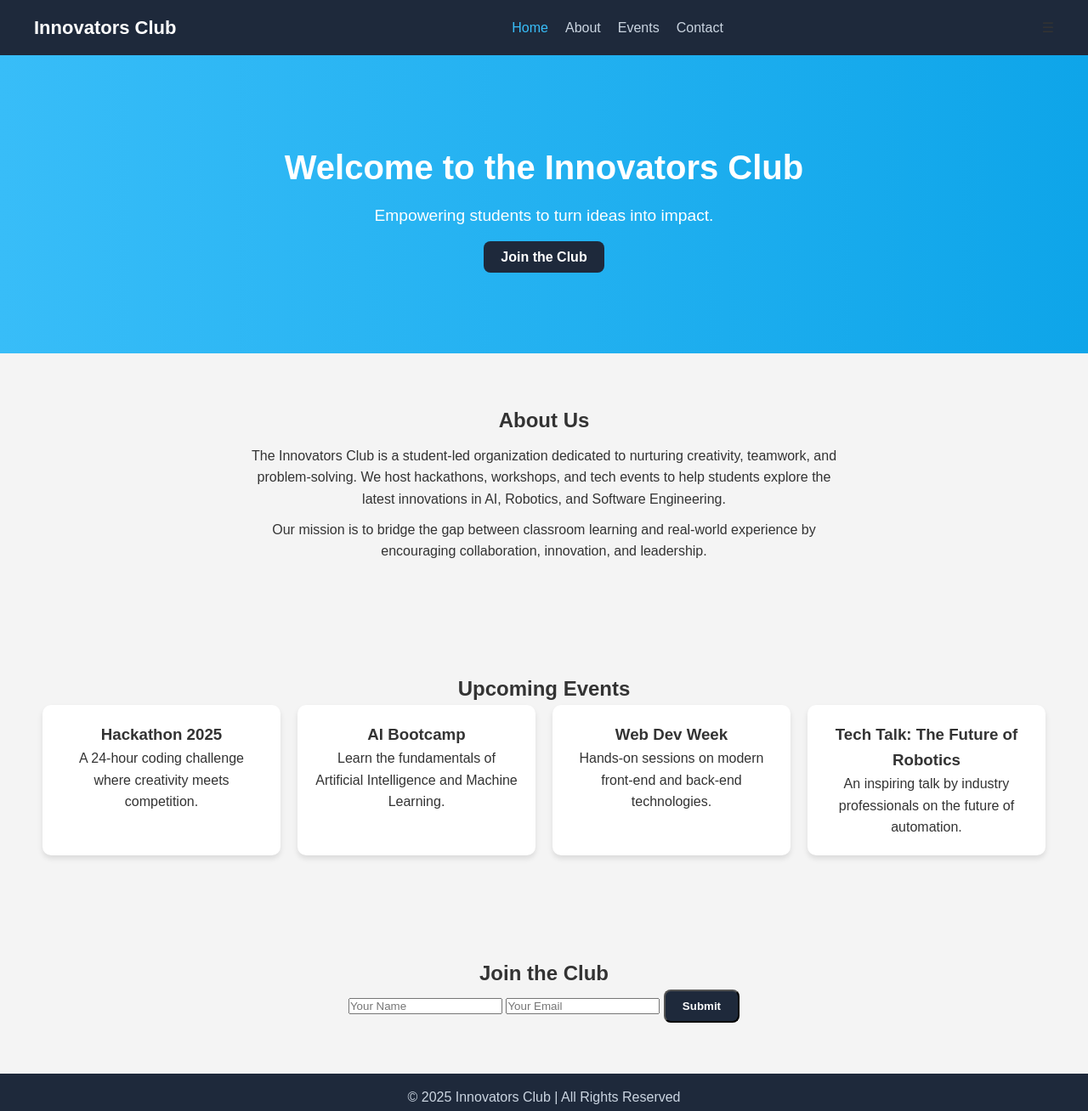
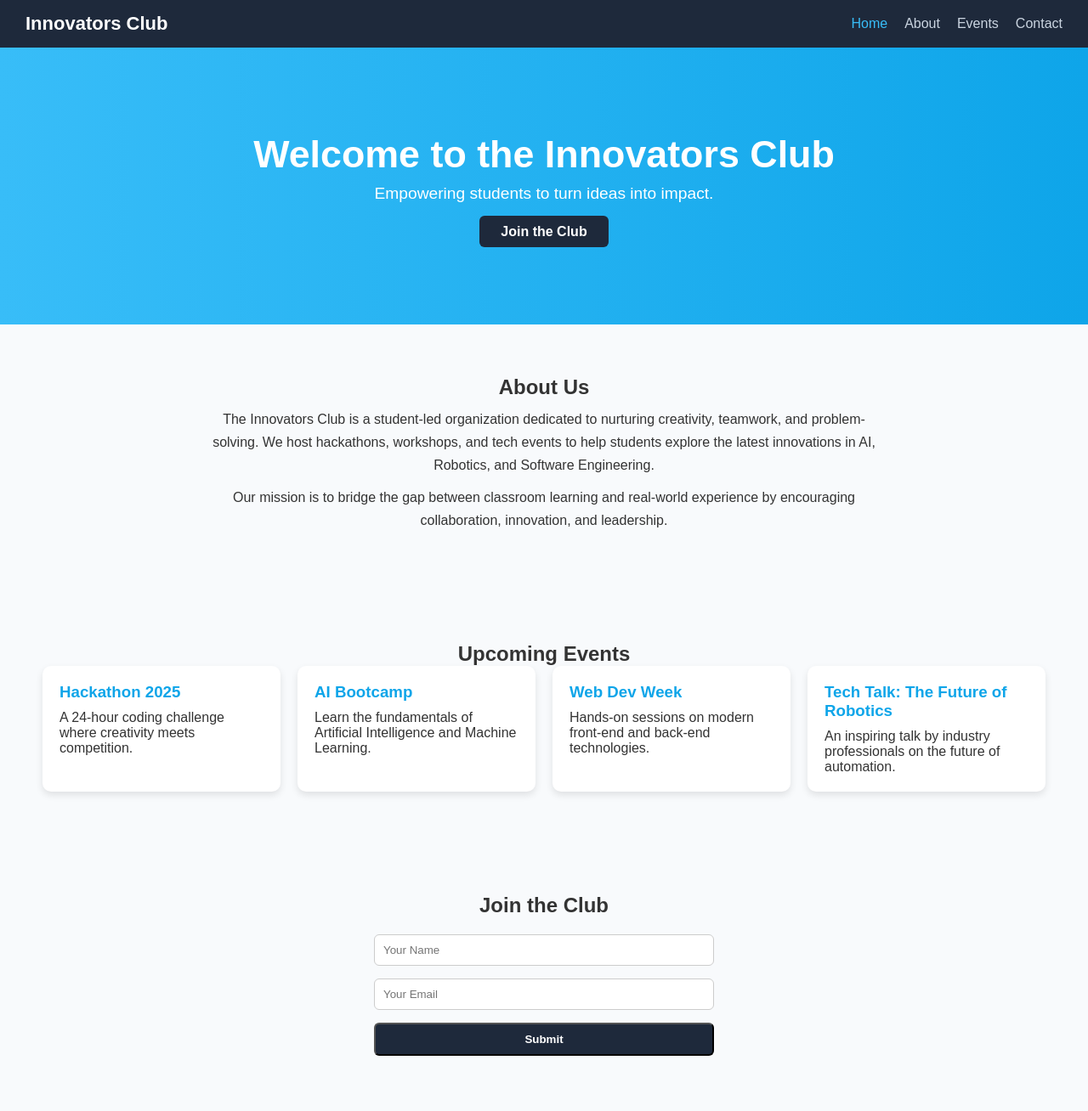
Before and after one commit to assaampuhel/college-club-website, a plain HTML site: page index.html in a window 1280 px wide. Shown: the top 1308 px of the page at 85% size. Drawn offline with Linux system fonts and the light colour scheme.

Commit message:
updated style.css

```diff
--- a/style.css
+++ b/style.css
@@ -1,4 +1,4 @@
-/* === General Styles === */
+/* === Global Styles === */
 * {
   margin: 0;
   padding: 0;
@@ -7,9 +7,8 @@
 }
 
 body {
-  background-color: #f4f4f4;
+  background: #f8fafc;
   color: #333;
-  line-height: 1.6;
 }
 
 /* === Navbar === */
@@ -17,8 +16,8 @@ body {
   display: flex;
   justify-content: space-between;
   align-items: center;
-  background-color: #1e293b;
-  padding: 15px 40px;
+  background: #1e293b;
+  padding: 15px 30px;
 }
 
 .logo {
@@ -30,10 +29,7 @@ body {
 .nav-links {
   list-style: none;
   display: flex;
-}
-
-.nav-links li {
-  margin-left: 20px;
+  gap: 20px;
 }
 
 .nav-links a {
@@ -48,30 +44,38 @@ body {
   color: #38bdf8;
 }
 
+/* Hamburger Menu (mobile) */
+.menu-toggle {
+  display: none;
+  color: #fff;
+  font-size: 26px;
+  cursor: pointer;
+}
+
 /* === Hero Section === */
 .hero {
   background: linear-gradient(to right, #38bdf8, #0ea5e9);
-  color: #fff;
+  color: white;
   text-align: center;
   padding: 100px 20px;
 }
 
 .hero h1 {
-  font-size: 2.5rem;
+  font-size: 2.8rem;
   margin-bottom: 10px;
 }
 
 .hero p {
   font-size: 1.2rem;
-  margin-bottom: 20px;
+  margin-bottom: 25px;
 }
 
 .btn {
   background: #1e293b;
   color: #fff;
-  padding: 10px 20px;
+  padding: 10px 25px;
   text-decoration: none;
-  border-radius: 8px;
+  border-radius: 6px;
   font-weight: bold;
   transition: background 0.3s;
 }
@@ -86,12 +90,13 @@ section {
   text-align: center;
 }
 
-.about p, .contact p {
-  max-width: 700px;
+.about p {
+  max-width: 800px;
   margin: 10px auto;
+  line-height: 1.7;
 }
 
-.events .event-list {
+.event-list {
   display: flex;
   flex-wrap: wrap;
   justify-content: center;
@@ -101,9 +106,35 @@ section {
 .event {
   background: #fff;
   padding: 20px;
+  width: 280px;
   border-radius: 10px;
-  width: 280px;
-  box-shadow: 0 4px 6px rgba(0, 0, 0, 0.1);
+  box-shadow: 0 4px 8px rgba(0, 0, 0, 0.1);
+  text-align: left;
+}
+
+.event h3 {
+  color: #0ea5e9;
+  margin-bottom: 10px;
+}
+
+/* === Join Form === */
+.join form {
+  max-width: 400px;
+  margin: 20px auto;
+  display: flex;
+  flex-direction: column;
+  gap: 15px;
+}
+
+.join input {
+  padding: 10px;
+  border: 1px solid #ccc;
+  border-radius: 6px;
+}
+
+.success-message {
+  color: green;
+  margin-top: 10px;
 }
 
 /* === Footer === */
@@ -112,14 +143,28 @@ footer {
   color: #cbd5e1;
   text-align: center;
   padding: 15px;
+  margin-top: 30px;
 }
 
-/* === Responsive === */
+/* === Responsive Design === */
 @media (max-width: 768px) {
   .nav-links {
+    display: none;
     flex-direction: column;
-    align-items: center;
+    background: #1e293b;
+    width: 100%;
+    text-align: center;
+    padding: 10px 0;
   }
+
+  .nav-links.active {
+    display: flex;
+  }
+
+  .menu-toggle {
+    display: block;
+  }
+
   .event-list {
     flex-direction: column;
     align-items: center;
```
